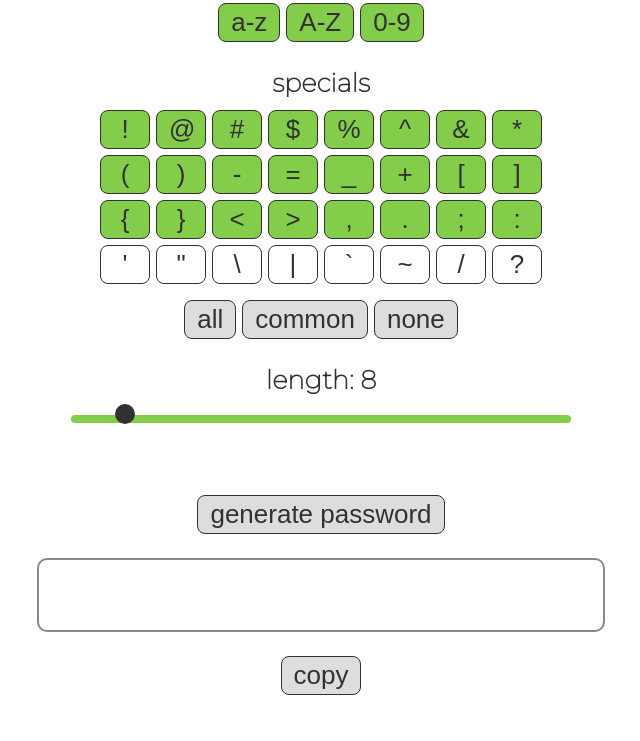
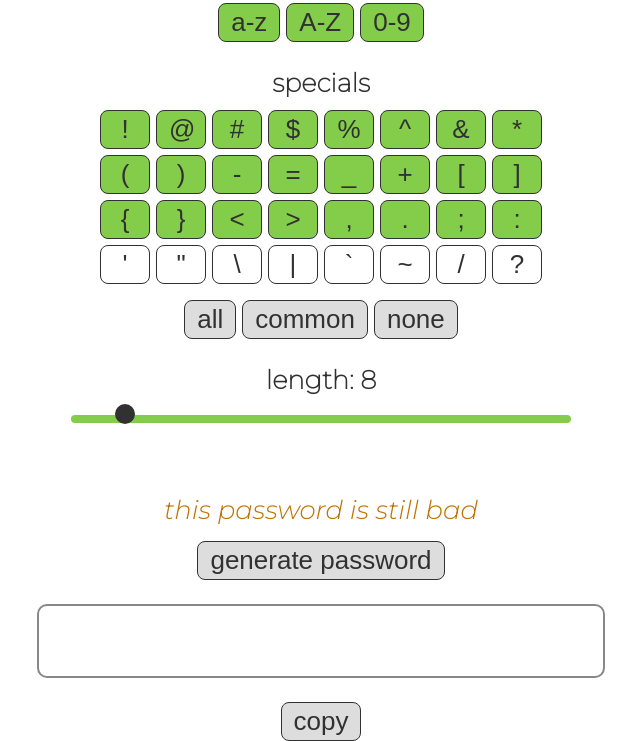
Before and after one commit to MichalAniol/password-generator, a website: page prod/index.html in a window 1280 px wide. Shown: the part 122-863 px from the top of the page, without its empty margins (319-959 px from the left). Before the commit the page ends 817 px from the top, so only its background shows below. Drawn offline with Linux system fonts and the light colour scheme; files whose address does not match are found by name.

Commit message:
validation

```diff
--- a/prod/index.css
+++ b/prod/index.css
@@ -405,6 +405,11 @@ input[type="range"]:focus::-moz-range-thumb {
     outline-offset: 0.125rem;
 }
 
+.message {
+    font-family: var(--italian_font);
+    font-size: var(--font_size);
+}
+
 .password {
     min-width: 500px;
     height: 70px;
--- a/prod/index.html
+++ b/prod/index.html
@@ -54,8 +54,8 @@
             <input type="range" id="range-input" min="4" max="48" step="1">
         </div>
 
-        <div class="center mb64">
-            <div id="validation-message"></div>
+        <div class="center mb16">
+            <div id="message" class="message"></div>
         </div>
 
         <div class="center">
@@ -69,7 +69,6 @@
         <div class="center">
             <button id="copy">copy</button>
         </div>
-        <!-- <file src="test.html"></file> -->
 
         <script type="module" src="./index.js"></script>
 
--- a/prod/index.js
+++ b/prod/index.js
@@ -179,7 +179,7 @@ const core = (function () {
             azBig: 'QWERTYUIOPASDFGHJKLZXCVBNM',
             numbers: '1234567890',
             specials: {
-                all: '!@#$%^&*()-=_+[]{}\<\>,.;:\'"\\|\`~/?',
+                all: '!@#$%^&*()-=_+[]{}<>,.;:\'"\\|\`~/?',
                 common: '!@#$%^&*()-=_+[]{}<>,.;:',
                 chosen: [],
                 commonTab: [],
@@ -199,10 +199,12 @@ const core = (function () {
             noneSpecials: byId('none-specials'),
             lengthValue: byId('length-value'),
             lengthInput: byId('range-input'),
+            message: byId('message'),
             generatePassword: byId('generate'),
             password: byId('password'),
         },
         events: null,
+        validation: null,
     };
     for (let i = 0; i < res.data.azSmall.length; ++i) {
         res.data.azSmallTab[i] = res.data.azSmall[i];
@@ -220,6 +222,97 @@ const core = (function () {
         res.data.specials.commonTab[i] = res.data.specials.common[i];
     }
     return res;
+}());
+const validation = () => (function () {
+    const ratingTabs = [
+        [64, 64, 64, 64],
+        [7, 15, 20, 24],
+        [5, 10, 14, 17],
+        [4, 9, 12, 14],
+        [3, 8, 11, 14],
+        [3, 8, 11, 13],
+    ];
+    const ratingNames = [
+        'bad',
+        'still bad',
+        'ok',
+        'good',
+        'very good'
+    ];
+    const raringColors = [
+        '#a60000',
+        '#c17200',
+        '#ccd200',
+        '#93c400',
+        '#12c000',
+    ];
+    const ratingClassification = () => {
+        const azSmall = core.store.get(core.store.names.azSmall);
+        const azBig = core.store.get(core.store.names.azBig);
+        const numbers = core.store.get(core.store.names.numbers);
+        const numberNormal = (azSmall === checked.yes ? 1 : 0) + (azBig === checked.yes ? 1 : 0) + (numbers === checked.yes ? 1 : 0);
+        const specials = core.store.get(core.store.names.specials);
+        let numberSpecial = 0;
+        specials.forEach((s) => {
+            if (s === checked.yes)
+                numberSpecial++;
+        });
+        if (numberNormal === 0 && numberSpecial === 0)
+            return -1;
+        if (numberNormal === 0 && numberSpecial < 10)
+            return 0;
+        if (numberNormal === 1 && numbers === checked.yes && numberSpecial < 10)
+            return 1;
+        if (numberNormal === 0 && numberSpecial >= 10 && numberSpecial < 24)
+            return 1;
+        if (numberNormal === 1 && (azSmall === checked.yes || azBig === checked.yes) && numberSpecial < 10)
+            return 2;
+        if (numberNormal === 0 && numberSpecial >= 24)
+            return 2;
+        if (numberNormal === 2 && numberSpecial < 10)
+            return 3;
+        if (numberNormal === 1 && numberSpecial >= 10)
+            return 3;
+        if (numberNormal === 3 && numberSpecial < 10)
+            return 4;
+        if (numberNormal === 2 && numberSpecial >= 10)
+            return 4;
+        if (numberNormal === 3 && numberSpecial >= 10)
+            return 5;
+        return 0;
+    };
+    const getMessage = () => {
+        const numberRatingTab = ratingClassification();
+        let result;
+        if (numberRatingTab === -1) {
+            result = {
+                message: 'I don\'t have anything to create a password with',
+                color: '#a60097',
+            };
+            return result;
+        }
+        const ratingTab = ratingTabs[numberRatingTab];
+        const length = core.store.get(core.store.names.length);
+        let rating = 0;
+        ratingTab.forEach((r) => {
+            if (length > r)
+                rating++;
+        });
+        result = {
+            message: `this password is ${ratingNames[rating]}`,
+            color: raringColors[rating],
+        };
+        return result;
+    };
+    const setMessage = () => {
+        const data = getMessage();
+        core.dom.message.innerHTML = data.message;
+        core.dom.message.style.color = data.color;
+    };
+    const result = {
+        setMessage
+    };
+    return result;
 }());
 const generate = () => (function () {
     const getNumber = (check) => check === checked.yes ? 1 : 0;
@@ -339,6 +432,7 @@ const getEvents = () => (function () {
         setAttribute(target, 'data-num', newData);
         target.style.backgroundColor = data === checked.no ? 'var(--on_second_color)' : 'var(--background_color)';
         core.store.set(storeName, newData);
+        core.validation();
     };
     const azSmallClick = change(core.store.names.azSmall);
     const azBigClick = change(core.store.names.azBig);
@@ -352,6 +446,7 @@ const getEvents = () => (function () {
         const storeData = core.store.get(core.store.names.specials);
         storeData[num] = newData;
         core.store.set(core.store.names.specials, storeData);
+        core.validation();
     };
     const specialAllClick = () => {
         const storeData = [];
@@ -361,6 +456,7 @@ const getEvents = () => (function () {
             elem.style.backgroundColor = 'var(--on_second_color)';
         });
         core.store.set(core.store.names.specials, storeData);
+        core.validation();
     };
     const specialCommonClick = () => {
         const storeData = [];
@@ -373,6 +469,7 @@ const getEvents = () => (function () {
             elem.style.backgroundColor = state ? 'var(--on_second_color)' : 'var(--background_color)';
         });
         core.store.set(core.store.names.specials, storeData);
+        core.validation();
     };
     const specialNoneClick = () => {
         const storeData = [];
@@ -382,11 +479,13 @@ const getEvents = () => (function () {
             elem.style.backgroundColor = 'var(--background_color)';
         });
         core.store.set(core.store.names.specials, storeData);
+        core.validation();
     };
     const lengthInput = (elem) => (event) => {
         const target = event.target;
         elem.innerHTML = target.value;
         core.store.set(core.store.names.length, Number(target.value));
+        core.validation();
     };
     const generatePasswordBtnClick = () => {
         const password = generate().getPassword();
@@ -463,12 +562,14 @@ const init = () => (function () {
     add(core.dom.lengthInput, 'input', core.events.lengthInput(core.dom.lengthValue));
     core.dom.lengthValue.innerHTML = lengthData;
     add(core.dom.generatePassword, 'click', core.events.generatePasswordBtnClick);
+    core.validation();
 }());
 (function () {
     getStorage().then((store) => {
         core.store = store;
         setConsole();
         core.events = getEvents();
+        core.validation = validation().setMessage;
         init();
     });
 }());
--- a/src/css/index.css
+++ b/src/css/index.css
@@ -123,6 +123,11 @@ input[type="range"]:focus::-moz-range-thumb {
     outline-offset: 0.125rem;
 }
 
+.message {
+    font-family: var(--italian_font);
+    font-size: var(--font_size);
+}
+
 .password {
     min-width: 500px;
     height: 70px;
--- a/src/program/_index.ts
+++ b/src/program/_index.ts
@@ -5,6 +5,8 @@
         setConsole()
 
         core.events = getEvents()
+        core.validation = validation().setMessage
+
         init()
     })
 }())
--- a/src/program/init.ts
+++ b/src/program/init.ts
@@ -41,4 +41,6 @@ const init = () => (function () {
 
     // generatePassword
     add(core.dom.generatePassword, 'click', core.events.generatePasswordBtnClick)
+
+    core.validation()
 }())
--- a/tsconfig.json
+++ b/tsconfig.json
@@ -20,6 +20,7 @@
         "src/storage.ts",
         "src/dom.ts",
         "src/core.ts",
+        "src/program/validation.ts",
         "src/program/generator.ts",
         "src/program/events.ts",
         "src/program/dom.ts",
```
Also changed, not shown: src/_index.html (+2 -3 lines), src/core.ts (+6 -2 lines), src/program/events.ts (+12 -0 lines), src/program/validation.ts (added, +109 -0 lines), src/test.html (deleted, +0 -1 lines).
